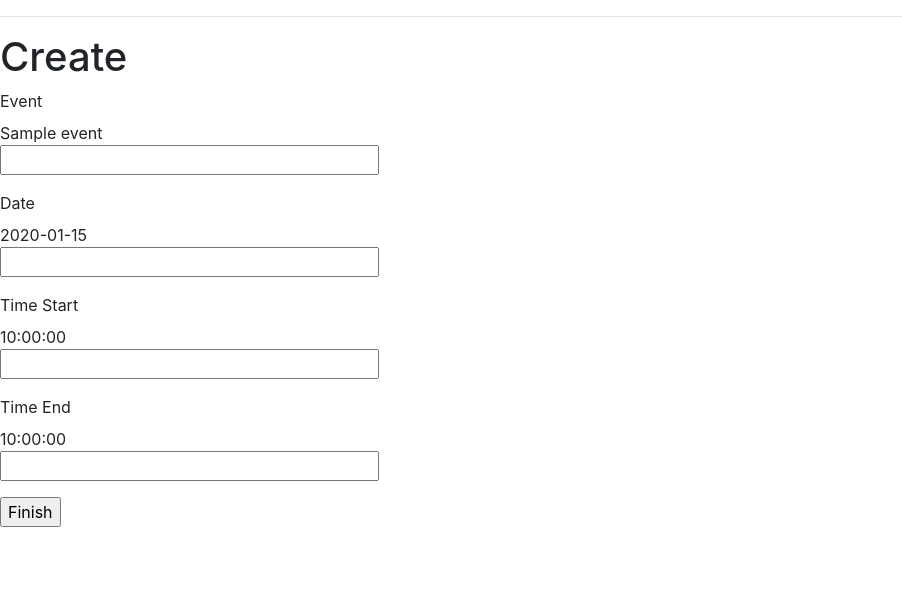
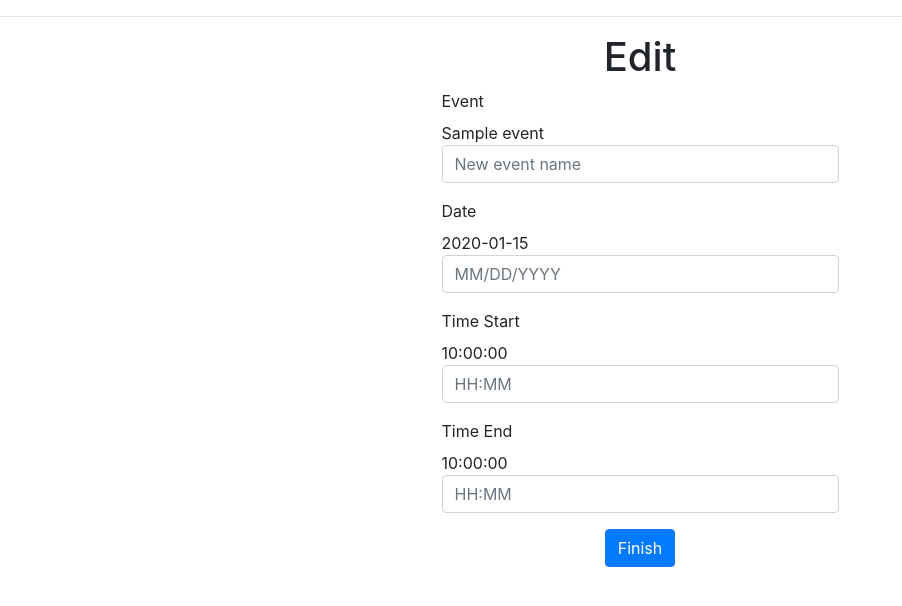
Before and after one commit to RTX-Banana/MyScheduler, a Flask app: page /edit/1 in a window 1280 px wide. Shown: the part 56-662 px from the top of the page, without its empty margins (0-902 px from the left). Run offline with Flask 2, Linux system fonts and the light colour scheme; a user stored in the database is signed in; tables that the repository leaves empty hold one stand-in row (values such as "Sample post"); some libraries are stand-ins or nearby versions.

Commit message:
added bootstrap form to register, login, create, edit, and groups; also event time parameter

```diff
--- a/app/form.py
+++ b/app/form.py
@@ -29,8 +29,8 @@ class RegistrationForm(FlaskForm):
 class CreateForm(FlaskForm):
     event_name = StringField('Event', validators=[DataRequired()])
     event_date = DateTimeField('Date', format='%m/%d/%Y', validators=[DataRequired("Format 12/01/2019")])
-    event_timeStart = DateTimeField('Time Start', format='%H:%M:%S')
-    event_timeEnd =DateTimeField('Time End',  format='%H:%M:%S')
+    event_timeStart = DateTimeField('Time Start', format='%H:%M')
+    event_timeEnd =DateTimeField('Time End',  format='%H:%M')
     event_submit = SubmitField('Finish')
 
 class CreateGroupForm(FlaskForm):
--- a/app/templates/edit.html
+++ b/app/templates/edit.html
@@ -1,41 +1,53 @@
 {% extends "base.html" %}
 
 {% block content %}
-	<h1>Create</h1>
+	<div class="row d-flex justify-content-center">
+		<h1>Edit</h1>
+	</div>
 	<form action="" method="post">
         {{ form.hidden_tag() }}
+		<div class="row d-flex justify-content-center">
 			<p>
 				{{ form.event_name.label }}<br>
-			{{ Event_to_edit.event_name}} <br>
-            {{ form.event_name(size=32) }}<br>
+				{{ Event_to_edit.event_name}}<br>
+				{{ form.event_name(size=32, class_="form-control", placeholder="New event name") }}
 				{% for error in form.event_name.errors %}
 				<span style="color: red;">[{{ error }}]</span>
 				{% endfor %}
 			</p>
+		</div>
+		<div class="row d-flex justify-content-center">
 			<p>
 				{{ form.event_date.label }}<br>
 				{{ Event_to_edit.event_date.date()}} <br>
-            {{ form.event_date(size=32) }}<br>
+				{{ form.event_date(size=32, class_="form-control", placeholder="MM/DD/YYYY") }}
 				{% for error in form.event_date.errors %}
 				<span style="color: red;">[{{ error }}]</span>
 				{% endfor %}
 			</p>
+		</div>
+		<div class="row d-flex justify-content-center">
 			<p>
 				{{ form.event_timeStart.label }}<br>
 				{{ Event_to_edit.event_timeStart.time()}} <br>
-            {{ form.event_timeStart(size=32) }}<br>
+				{{ form.event_timeStart(size=32, class_="form-control", placeholder="HH:MM") }}
 				{% for error in form.event_timeStart.errors %}
 				<span style="color: red;">[{{ error }}]</span>
 				{% endfor %}
 			</p>
+		</div>
+		<div class="row d-flex justify-content-center">
 			<p>
 				{{ form.event_timeEnd.label }}<br>
 				{{ Event_to_edit.event_timeEnd.time()}} <br>
-            {{ form.event_timeEnd(size=32) }}<br>
+				{{ form.event_timeEnd(size=32, class_="form-control", placeholder="HH:MM") }}
 				{% for error in form.event_timeEnd.errors %}
 				<span style="color: red;">[{{ error }}]</span>
 				{% endfor %}
 			</p>
-        <p>{{ form.event_submit() }}</p>
+		</div>
+		<div class="row d-flex justify-content-center">
+			<p>{{ form.event_submit(class="btn btn-primary") }}</p>
+		</div>
     </form>
 {% endblock %}:w
```
Also changed, not shown: app/templates/create.html (+19 -5 lines), app/templates/groups.html (+13 -4 lines), app/templates/login.html (+16 -4 lines), app/templates/register.html (+20 -4 lines). Lines whose indentation alone changed are shown as unchanged.
